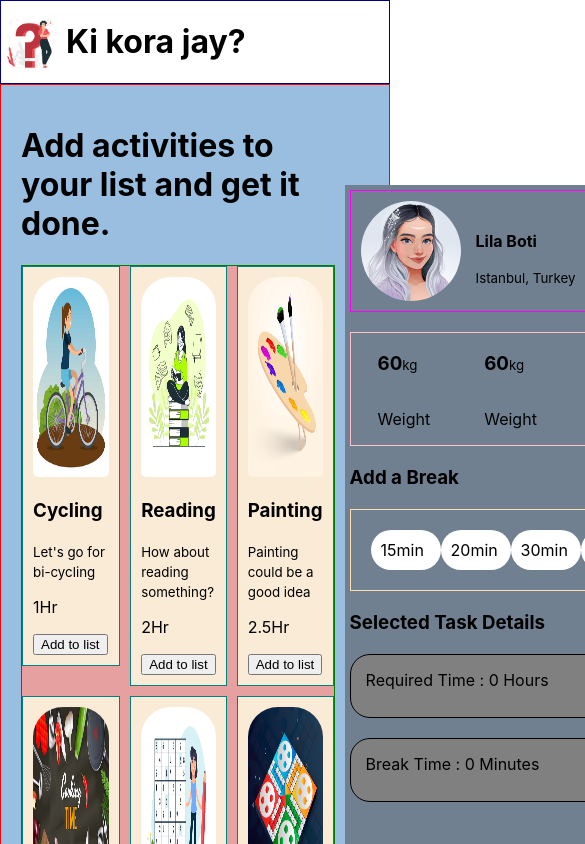
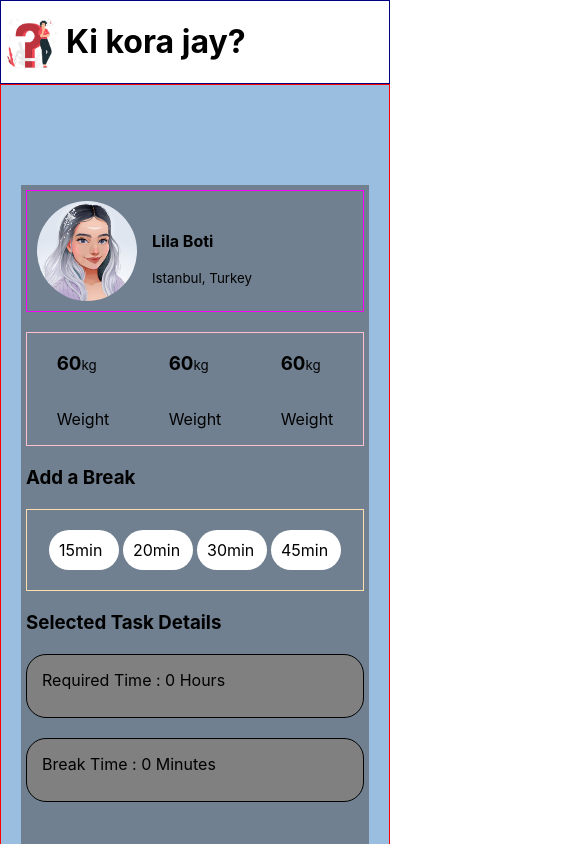
Before and after one commit to e-mm-u/ki-kora-jay, a React (Create React App) app: page / in a window 390 px wide. Shown: the top 844 px of the page, 585 px wide, since content can reach past the window. Built offline with nearby package versions, Linux system fonts and the light colour scheme.

Commit message:
responsive for tablet, mobile done

```diff
--- a/src/components/Activities/Activities.css
+++ b/src/components/Activities/Activities.css
@@ -6,3 +6,14 @@
     grid-template-columns: repeat(3, 1fr);
     gap: 10px;
 }
+
+@media only screen and (max-width : 768px) {
+    .activities{
+        grid-template-columns : 1fr;
+    }
+}
+@media only screen and (min-width : 769px) and (max-width : 900px) {
+    .activities{
+        grid-template-columns : 1fr 1fr;
+    }
+}
--- a/src/components/Main/Main.css
+++ b/src/components/Main/Main.css
@@ -1,8 +1,22 @@
 .main{
     background-color: rgb(153, 190, 224);
     display: grid;
-    grid-template-columns: 6fr 2fr;
+    grid-template-columns: 3fr 1fr;
     gap: 10px;
     border: 1px solid red;
     padding: 20px;
 }
+
+
+@media only screen and (max-width : 768px) {
+    .main{
+        grid-template-columns : 2fr 1fr;
+    }
+}
+
+@media screen and (max-width : 600px){
+    .main{
+        display: flex;
+        flex-direction: column-reverse;
+    }
+}
```
